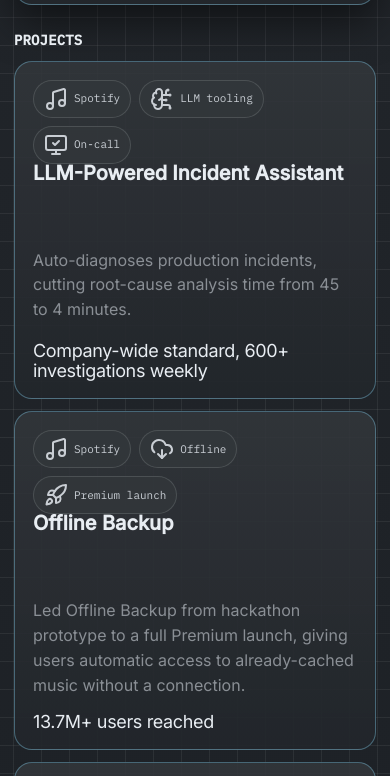
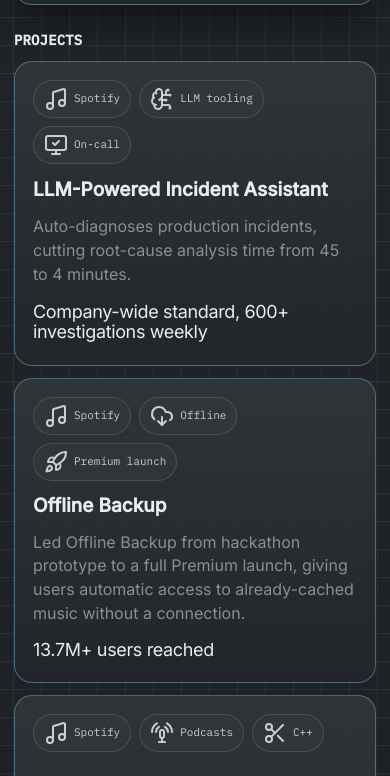
Before and after one commit to nwihardjo13/nwihardjo13.github.io, a website built with Vite: page index.html in a window 390 px wide. Shown: the part 1467-2243 px from the top of the page. Built offline with nearby package versions, Linux system fonts and the light colour scheme; no server answers.

Commit message:
Tighten project card spacing

```diff
--- a/src/styles.css
+++ b/src/styles.css
@@ -350,8 +350,8 @@
   min-height: 286px;
   height: 100%;
   display: grid;
-  grid-template-rows: 68px 72px minmax(0, 1fr) auto;
-  gap: 14px;
+  grid-template-rows: 68px 44px 128px auto;
+  gap: 10px;
 }
 
 #portfolio-dark-render .work .meta {
@@ -380,8 +380,8 @@
 
 #portfolio-dark-render .work h3 {
   color: var(--fg);
-  font-size: 20px;
-  line-height: 1.1;
+  font-size: 19px;
+  line-height: 1.12;
   font-weight: 800;
   letter-spacing: 0;
   align-self: start;
@@ -389,6 +389,7 @@
 
 #portfolio-dark-render .work p {
   align-self: start;
+  line-height: 1.48;
 }
 
 #portfolio-dark-render .work .spacer {
@@ -514,10 +515,20 @@
 #portfolio-dark-render .education-logo {
   width: 170px;
   height: 78px;
+  border-radius: 14px;
+  border: 1px solid var(--border);
   display: flex;
   align-items: center;
   justify-content: center;
-  padding: 0;
+  padding: 14px;
+}
+
+#portfolio-dark-render .education-logo.ucl {
+  background: #ffffff;
+}
+
+#portfolio-dark-render .education-logo.hkust {
+  background: #003366;
 }
 
 #portfolio-dark-render .education-logo img {
@@ -728,6 +739,14 @@
     grid-template-columns: 1fr;
   }
 
+  #portfolio-dark-render .work {
+    grid-template-rows: auto auto auto auto;
+  }
+
+  #portfolio-dark-render .work .meta {
+    min-height: 0;
+  }
+
   #portfolio-dark-render .contact {
     gap: 16px;
   }
```
